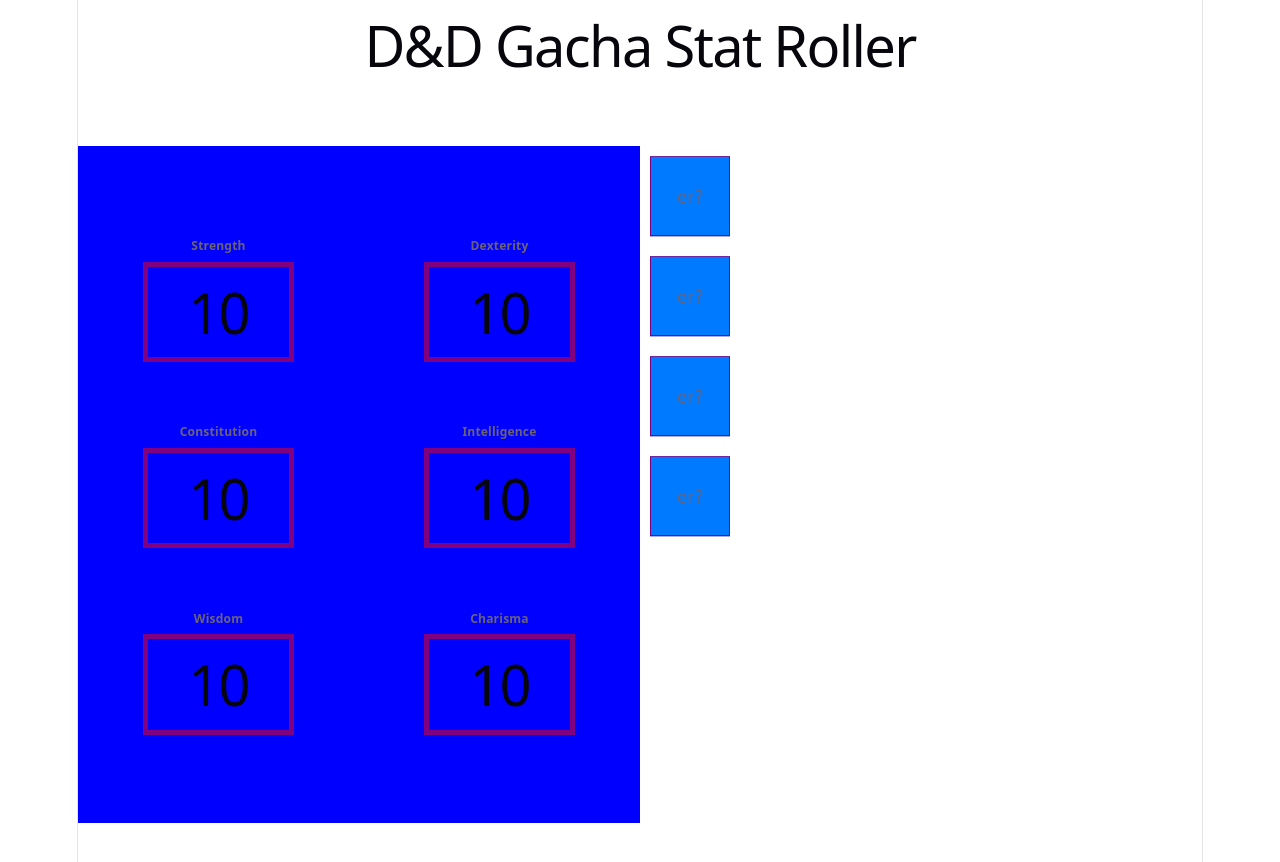
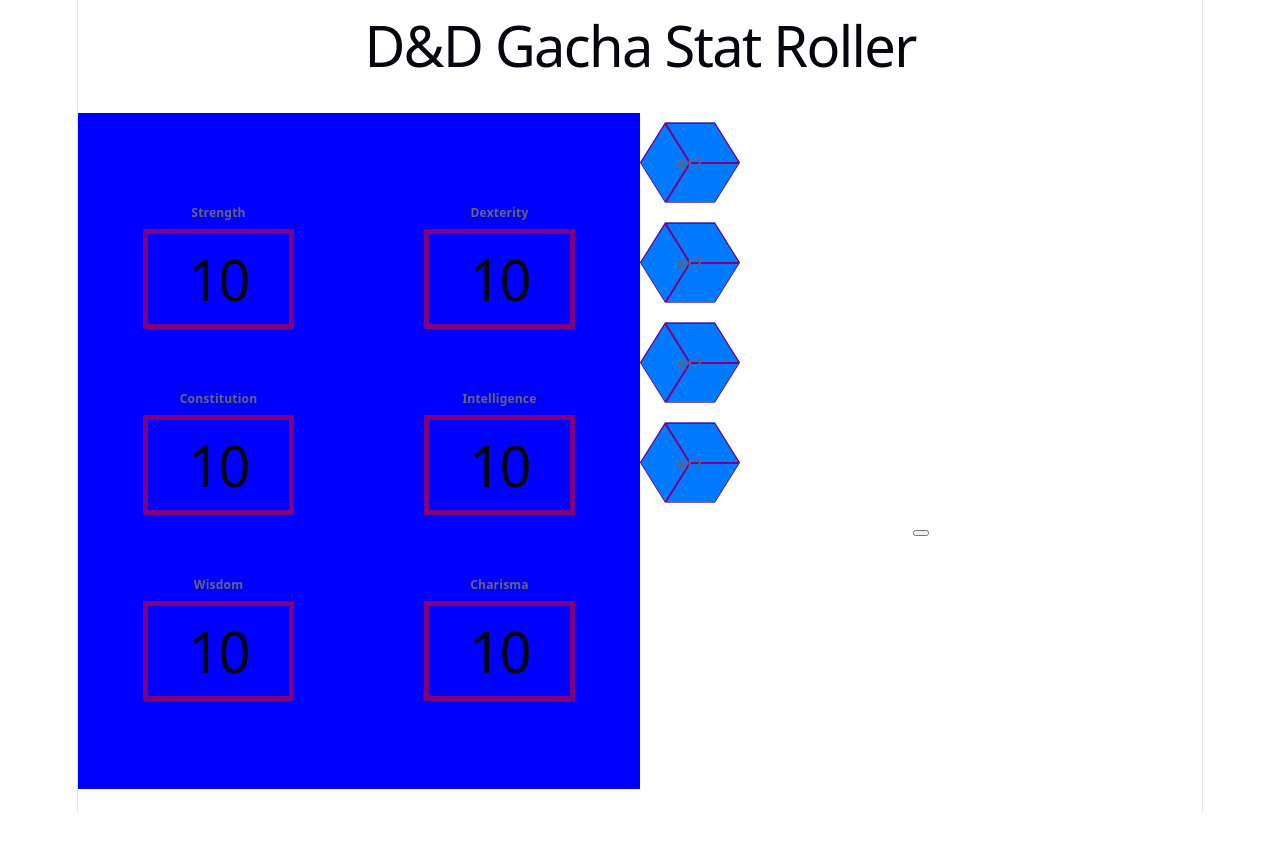
Before and after one commit to ASPCoding/DnDGachaRoller, a React (Vite) app: page / in a window 1280 px wide. Shown: the top 862 px of the page. After the commit the page ends 811 px from the top, so only its background shows below. Built offline with nearby package versions, Linux system fonts and the light colour scheme.

Commit message:
Enabled Switching Between Dice States

```diff
--- a/src/App.css
+++ b/src/App.css
@@ -3,6 +3,6 @@
   grid-template-columns: 50% 50%;
   height: 80%;
   width: 100%;
-  padding-top: 5%;
-  padding-bottom: 5%;
+  padding-top: 2%;
+  padding-bottom: 2%;
 }
--- a/src/components/Dice.tsx
+++ b/src/components/Dice.tsx
@@ -1,4 +1,22 @@
+import { useState, useEffect, useRef } from 'react'
+import AppStore from '../stores/AppStore'
 import "./Dice.css"
+
+
+export default function Dice(){
+  const [rolling, setRolling] = useState(true)
+
+  useEffect(() => {
+    const toggleRoll = () => {
+      setRolling(AppStore.rolling)
+    }
+
+    AppStore.on("toggleRoll", toggleRoll)
+
+    return () => {
+      AppStore.off("toggleRoll", toggleRoll)
+    }
+  },[rolling])
 
   function RollingDice(){
     return(
@@ -18,15 +36,14 @@
 
   function CurrentDice(){
     let currDice = (<div></div>);
-  if(true){
+    if(rolling){
+      currDice = RollingDice();
+    }else{
       currDice = StationaryDice();
-  }else{
-    currDice = RollingDice();
     }
     return currDice;
   }
 
-export default function Dice(){
   return(
     <>
       <div id="die-wrapper">
--- a/src/components/DiceRoller.tsx
+++ b/src/components/DiceRoller.tsx
@@ -1,4 +1,12 @@
 import Dice from "./Dice"
+import AppStore from "../stores/AppStore"
+
+function randomize(){
+  AppStore.randomize();
+  AppStore.toggleRoll();
+  console.log(AppStore.diceResults)
+  console.log(AppStore.rolling)
+}
 
 export default function DiceRoller(){
   return(
@@ -8,6 +16,7 @@
         <Dice/>
         <Dice/>
         <Dice/>
+        <button onClick={randomize}></button>
       </div>
     </>
   )
```
Lines whose indentation alone changed are shown as unchanged.
